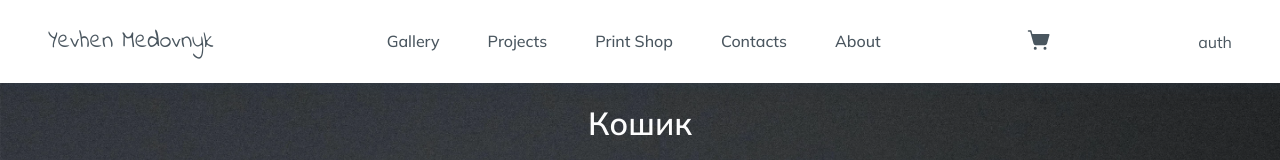
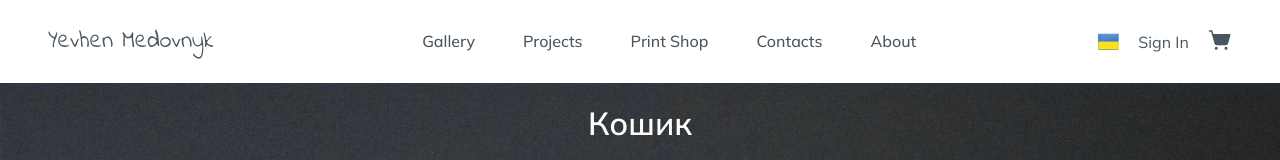
Before and after one commit to yevhenMedovnyk/yevhen_medovnyk_next_js, a Next.js app: page /en/cart in a window 1280 px wide. Shown: the top 160 px of the page. Built offline with nearby package versions, Linux system fonts and the light colour scheme; no server answers.

Commit message:
separate main layout into root and locale-layout

```diff
--- a/package.json
+++ b/package.json
@@ -41,6 +41,7 @@
   },
   "devDependencies": {
     "@eslint/eslintrc": "^3",
+    "@svgr/webpack": "^8.1.0",
     "@types/js-cookie": "^3.0.6",
     "@types/multer": "^2.0.0",
     "@types/node": "^20",
--- a/src/app/[locale]/layout.tsx
+++ b/src/app/[locale]/layout.tsx
@@ -1,6 +1,3 @@
-import type { Metadata } from 'next';
-import { Mulish, Montserrat_Alternates, Indie_Flower } from 'next/font/google';
-import '../globals.scss';
 import Header from '@/components/Header/Header';
 import styles from './page.module.scss';
 import Footer from '@/components/Footer/Footer';
@@ -14,31 +11,9 @@ import { notFound } from 'next/navigation';
 import { routing } from '@/i18n/routing';
 import { getMessages } from 'next-intl/server';
 import { INavLink } from '@/types/INavLink';
+import Cookies from 'js-cookie';
 
-const mulish = Mulish({
-	variable: '--font-mulish',
-	subsets: ['latin', 'cyrillic'],
-	weight: ['400', '500', '600'],
-});
-
-const montserrat_Alternates = Montserrat_Alternates({
-	variable: '--font-montserrat-alternates',
-	subsets: ['latin', 'cyrillic'],
-	weight: ['400', '500', '600'],
-});
-
-const indie_Flower = Indie_Flower({
-	variable: '--font-indie-flower',
-	subsets: ['latin'],
-	weight: ['400'],
-});
-
-export const metadata: Metadata = {
-	title: 'Yevhen Medovnyk | YM FineArt Prints',
-	description: 'Сайт фотографа Медовника Євгена',
-};
-
-export default async function RootLayout({
+export default async function LocaleLayout({
 	children,
 	params,
 }: Readonly<{
@@ -50,19 +25,14 @@ export default async function RootLayout({
 		notFound();
 	}
 
+	Cookies.set('NEXT_LOCALE', locale);
+
 	const messages = await getMessages({ locale });
 	const navLinks: INavLink[] = messages.Header.nav;
 	const footerNav: INavLink[] = messages.Footer.nav;
 
 	return (
-		<html lang={locale}>
-			<head>
-				<link rel="icon" href="/favicon.ico" sizes="any" />
-			</head>
-			<body
-				className={`${mulish.variable} ${montserrat_Alternates.variable} ${indie_Flower.variable}`}
-			>
-				<NextIntlClientProvider>
+		<NextIntlClientProvider locale={locale} messages={messages}>
 			<div className={styles.layoutContainer}>
 				<Providers>
 					<Header navLinks={navLinks} />
@@ -74,7 +44,5 @@ export default async function RootLayout({
 			<ScrollToTopOnRouteChange />
 			<Toaster duration={2500} />
 		</NextIntlClientProvider>
-			</body>
-		</html>
 	);
 }
--- a/src/app/api/checkout/route.ts
+++ b/src/app/api/checkout/route.ts
@@ -26,7 +26,7 @@ export async function POST(req: NextRequest) {
 		payment_method_list: ['card'],
 		dlv_pay_merchant: false,
 		callback_url: `${process.env.DOMAIN}/api/checkout/callback`,
-		return_url: `${process.env.CLIENT_URL}/order-status`,
+		return_url: `${process.env.NEXT_PUBLIC_SITE_URL}/order-status`,
 		hold: false,
 		fl_recall: false,
 		destination: 'Оплата за фототовари',
--- /dev/null
+++ b/src/app/layout.tsx
@@ -0,0 +1,43 @@
+import type { Metadata } from 'next';
+import { Mulish, Montserrat_Alternates, Indie_Flower } from 'next/font/google';
+import './globals.scss';
+import { cookies } from 'next/headers';
+
+const mulish = Mulish({
+	variable: '--font-mulish',
+	subsets: ['latin', 'cyrillic'],
+	weight: ['400', '500', '600'],
+});
+
+const montserrat_Alternates = Montserrat_Alternates({
+	variable: '--font-montserrat-alternates',
+	subsets: ['latin', 'cyrillic'],
+	weight: ['400', '500', '600'],
+});
+
+const indie_Flower = Indie_Flower({
+	variable: '--font-indie-flower',
+	subsets: ['latin'],
+	weight: ['400'],
+});
+
+export const metadata: Metadata = {
+	title: 'Yevhen Medovnyk | YM FineArt Prints',
+	description: 'Сайт фотографа Медовника Євгена',
+};
+
+export default async function RootLayout({ children }: { children: React.ReactNode }) {
+	const cookieStore = await cookies();
+	const localeCookie = cookieStore.get('NEXT_LOCALE');
+	const locale = localeCookie?.value || 'ua';
+
+	return (
+		<html lang={locale}>
+			<body
+				className={`${mulish.variable} ${montserrat_Alternates.variable} ${indie_Flower.variable}`}
+			>
+				{children}
+			</body>
+		</html>
+	);
+}
--- a/src/components/Header/BurgerMenu/BurgerMenu.tsx
+++ b/src/components/Header/BurgerMenu/BurgerMenu.tsx
@@ -6,9 +6,6 @@ import NavLinks from '../NavLinks/NavLinks';
 import Logo from '../Logo/Logo';
 import clsx from 'clsx';
 import { Link } from '@/i18n/navigation';
-import useLocaleSwitcher from '@/utils/switchLocale';
-import { useLocale } from 'next-intl';
-import LangSwitcher from '@/components/LangSwitcher/LangSwitcher';
 import { INavLink } from '@/types/INavLink';
 
 interface IBurgerMenuProps {
@@ -22,8 +19,7 @@ const BurgerMenu: React.FC<IBurgerMenuProps> = ({
 	handleBurgerLinkClick,
 	navLinks,
 }) => {
-	const { switchLocale } = useLocaleSwitcher();
-	const locale = useLocale();
+
 
 
 
@@ -42,7 +38,6 @@ const BurgerMenu: React.FC<IBurgerMenuProps> = ({
 			<Link onClick={handleBurgerLinkClick} href="/" className={s.logoMini}>
 				<img src="/logo-mini-white.webp" alt="logo" />
 			</Link>
-			<LangSwitcher switchLocale={switchLocale} locale={locale} />
 		</nav>
 	);
 };
--- a/src/components/Header/BurgerOpenBtn/BurgerOpenBtn.module.scss
+++ b/src/components/Header/BurgerOpenBtn/BurgerOpenBtn.module.scss
@@ -5,8 +5,8 @@
 
 .burgerOpenBtn{
 	display: flex;
-	align-items: end;
-	justify-content: end;
+	align-items: flex-end;
+	justify-content: flex-end;
 	display: none;
 
 	@include large_desktop{
--- a/src/components/Header/Header.module.scss
+++ b/src/components/Header/Header.module.scss
@@ -23,3 +23,9 @@
 		gap: 1rem;
 	}
 }
+
+.rightSide{
+	display: flex;
+	align-items: center;
+	gap: 0 1.2rem;
+}
--- a/src/components/Header/Header.tsx
+++ b/src/components/Header/Header.tsx
@@ -9,6 +9,9 @@ import BurgerOpenBtn from './BurgerOpenBtn/BurgerOpenBtn';
 import BurgerMenu from './BurgerMenu/BurgerMenu';
 import CartIcon from './CartIcon/CartIcon';
 import { INavLink } from '@/types/INavLink';
+import LangSwitcher from '../LangSwitcher/LangSwitcher';
+import useLocaleSwitcher from '@/utils/switchLocale';
+import { useLocale } from 'next-intl';
 
 interface HeaderProps {
 	navLinks: INavLink[];
@@ -16,6 +19,9 @@ interface HeaderProps {
 
 const Header: React.FC<HeaderProps> = (navLinks) => {
 	const [isBurgerMenuOpen, setIsBurgerMenuOpen] = React.useState(false);
+
+	const { switchLocale } = useLocaleSwitcher();
+	const locale = useLocale();
 
 	const handleBurgerMenuClick = () => {
 		setIsBurgerMenuOpen((prev) => !prev);
@@ -29,18 +35,24 @@ const Header: React.FC<HeaderProps> = (navLinks) => {
 		<header className={s.container}>
 			<Logo />
 			<NavLinks {...navLinks} />
-			<CartIcon />
+			<div className={s.rightSide}>
 				<BurgerMenu
 					isBurgerMenuOpen={isBurgerMenuOpen}
 					handleBurgerLinkClick={handleBurgerLinkClick}
 					navLinks={navLinks.navLinks}
 				/>
 				{/*"Temp"*/}
-			<button onClick={() => signIn('google')}>auth</button>
+				<LangSwitcher switchLocale={switchLocale} locale={locale} />
+				<button onClick={() => signIn('google')} className={s.signInBtn}>
+					Sign In
+				</button>
+				<CartIcon />
+
 				<BurgerOpenBtn
 					isBurgerMenuOpen={isBurgerMenuOpen}
 					handleBurgerMenuClick={handleBurgerMenuClick}
 				/>
+			</div>
 		</header>
 	);
 };
--- a/src/components/Header/NavLinks/NavLinks.module.scss
+++ b/src/components/Header/NavLinks/NavLinks.module.scss
@@ -1,5 +1,7 @@
 @use "../../../styles/variables" as *;
 @use "../../../styles/mixins" as *;
+
+
 
 .container {
 	display: flex;
```
Also changed, not shown: tsconfig.json (+7 -1 lines), src/components/Footer/Footer.module.scss (line endings or trailing spaces), 2 other files (tests, documents, lock files or other folders). Lines whose indentation alone changed are shown as unchanged.
